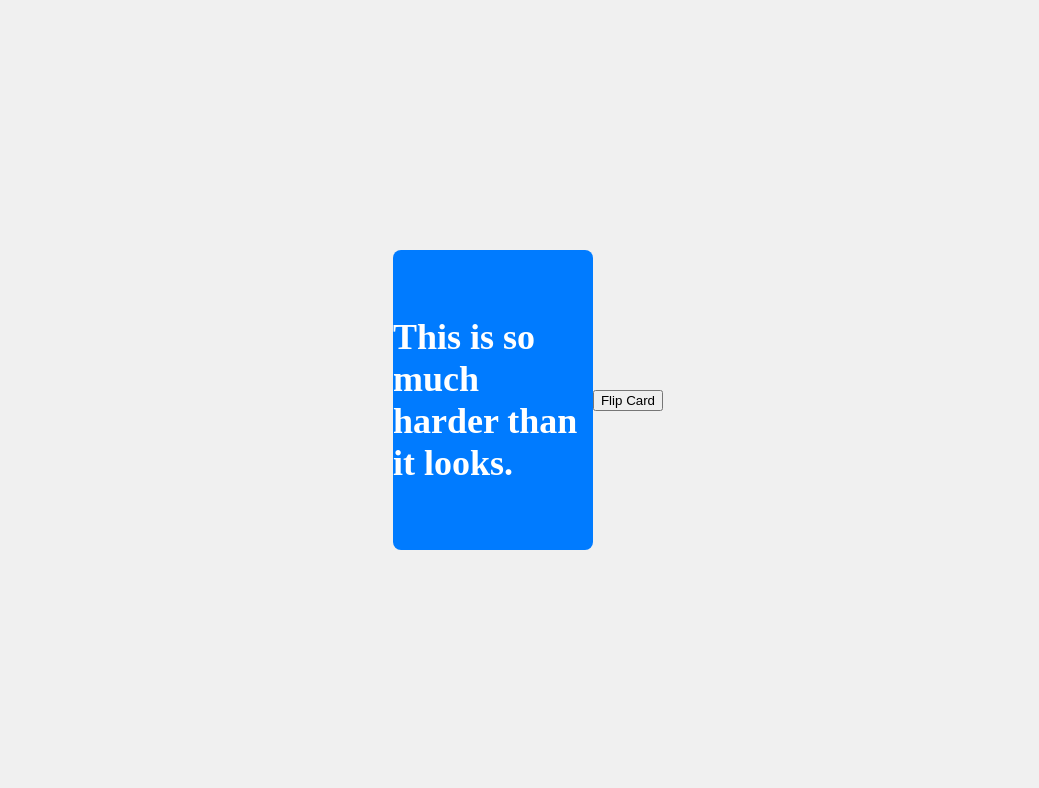
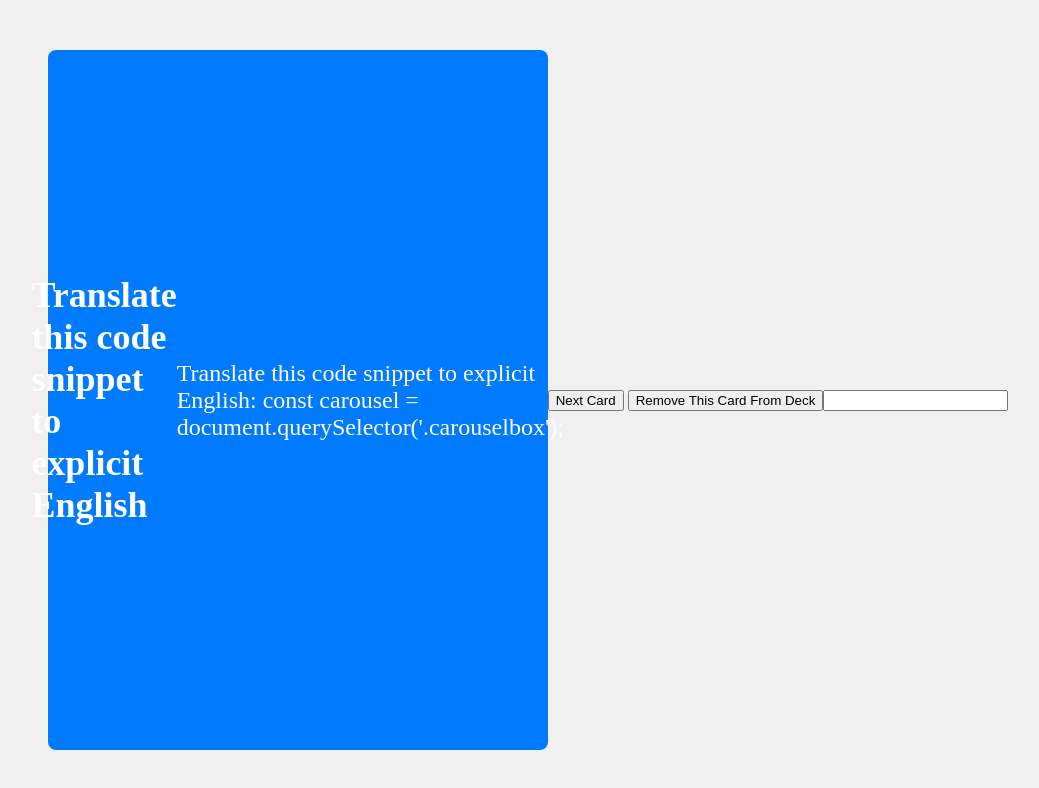
Before and after one commit to shannonMG/javascript-translator, a plain HTML site: page flip.html in a window 1280 px wide. Shown: the whole page, without its empty margins (112-1151 px from the left). Drawn offline with Linux system fonts and the light colour scheme.

Commit message:
javascript, resized cards abd html card elements

```diff
--- a/flip.html
+++ b/flip.html
@@ -7,17 +7,23 @@
     <link rel="stylesheet" href="./style/flip.css">
 </head>
 <body>
-    <div class="card-container">
+    <section class="card-container">
         <div class="card">
             <div class="front">
-                <h2>This is so much harder than it looks.</h2>
+                <h2><!-- directions will be inserted here --></h2>
+                <p><!-- prompt will be inserted here --></p>
+
             </div>
             <div class="back">
-                <h2>You don't say.</h2>
+                <!-- Response will be inserted here -->
             </div>
         </div>
-    </div>
-    <button id="flip-button">Flip Card</button>
-    <script src="./style/flip.js"></script>
+    </section>
+    <section>
+        <button id="next">Next Card</button>
+        <button id="remove">Remove This Card From Deck</button>
+    </section>
+    <input type=text id="user-response"></input>
+    <script src="./style/cardflip.js"></script>
 </body>
 </html>
--- a/logic.js
+++ b/logic.js
@@ -9,8 +9,8 @@ let deck = [
      {index: 2,
      prompt: "Translate this action into JavaScript: An event listener is being added to the element 'button'.  It listens for a click and then runs a function. ",
      response: "button.addEventListener('click' , function () {};"
-     };
-    ];
+     },
+];
 
 const cardKey = 'cards';
 
--- /dev/null
+++ b/style/cardflip.js
@@ -0,0 +1,87 @@
+
+
+let deck = [
+    {
+      index: 1,
+      directions: "Translate this code snippet to explicit English",
+      prompt: "Translate this code snippet to explicit English: const carousel = document.querySelector('.carouselbox');",
+      response: "The variable carousel is assigned to the first element in the document with the class name 'carouselbox'."
+    },
+    {
+      index: 2,
+      directions: "Translate this action into JavaScript:",
+      prompt: " An event listener is being added to the element 'button'. It listens for a click and then runs a function.",
+      response: "button.addEventListener('click', function () {});"
+    }
+  ];
+
+  const cardKey = 'cards';
+
+  function readLocalStorage() {
+    let storedCards = localStorage.getItem(cardKey);
+       return storedCards ? JSON.parse(storedCards) : [];
+  }
+
+
+  function completedCard(card) {
+    let storedCards = readLocalStorage();
+    storedCards.push(card);
+    localStorage.setItem(cardKey, JSON.stringify(storedCards));
+  }
+
+
+  function loadAvailableDeck() {
+    let storedCards = readLocalStorage();
+    let availableDeck = deck.filter(card => {
+      return !storedCards.some(storedCard => {
+        return storedCard && card && storedCard.index === card.index;
+      });
+    });
+    return availableDeck;
+  }
+
+
+  function displayCardData(card) {
+    const frontElement = document.querySelector('.front');
+    const backElement = document.querySelector('.back');
+    const directionElement= frontElement.querySelector('h2')
+    const promptElement= frontElement.querySelector('p');
+
+    directionElement.textContent= card.directions;
+    promptElement.textContent= card.prompt;
+    backElement.textContent = card.response;
+  }
+
+
+  let currentCard = null; // Global variable to track the current card
+
+  function loadRandomCard() {
+    const availableDeck = loadAvailableDeck();
+    if (availableDeck.length > 0) {
+      const randomIndex = Math.floor(Math.random() * availableDeck.length);
+      currentCard = availableDeck[randomIndex]; // Set the current card
+      displayCardData(currentCard); // Display the current card's data
+    } else {
+      alert("All cards have been completed!");
+    }
+  }
+
+  document.addEventListener('DOMContentLoaded', function() {
+
+    document.querySelector('#next').addEventListener('click', function() {
+      loadRandomCard();
+    });
+
+    document.querySelector('.card').addEventListener('click', function() {
+      this.classList.toggle('flip');
+    });
+
+    document.querySelector('#remove').addEventListener('click', function() {
+      if (currentCard) {
+        completedCard(currentCard); // Pass the current card to mark it as completed
+        loadRandomCard();           // Load a new card after marking the current one
+      }
+    });
+
+    loadRandomCard(); // Load the first random card when the page loads
+  });
--- a/style/flip.css
+++ b/style/flip.css
@@ -14,8 +14,8 @@ body {
 }
 
 .card {
-    width: 200px;
-    height: 300px;
+    width: 500px;
+    height: 700px;
     position: relative;
     transition: transform 0.6s;
     transform-style: preserve-3d;
--- a/style/flip.js
+++ /dev/null
@@ -1,6 +0,0 @@
-// flip.js
-
-document.getElementById('flip-button').addEventListener('click', function() {
-    const card = document.querySelector('.card');
-    card.classList.toggle('flip');
-});
```
